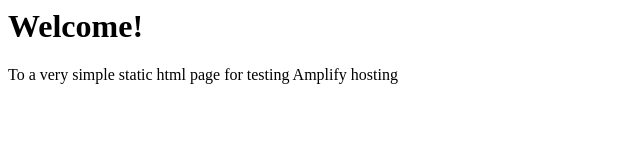
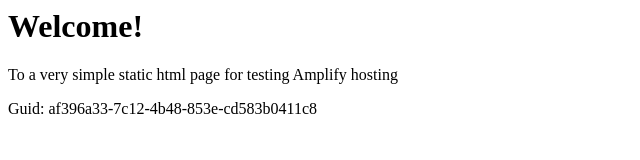
Before and after one commit to aws-aemilia-yul/Github-PR-Commit-Integration-Test-DoNotTouch-v0-prod-ca-central-1, a website: page src/index.html in a window 1280 px wide. Shown: the whole page, without its empty margins (0-640 px from the left). Drawn offline with Linux system fonts and the light colour scheme.

Commit message:
commit from integ tests

```diff
--- a/src/index.html
+++ b/src/index.html
@@ -1,3 +1,5 @@
+
+
 <html lang="en">
 
 <head>
@@ -10,6 +12,6 @@
 <body>
     <h1>Welcome!</h1>
     <p>To a very simple static html page for testing Amplify hosting</p>
-</body>
+    <p>Guid: af396a33-7c12-4b48-853e-cd583b0411c8</p></body>
 
 </html>
```
